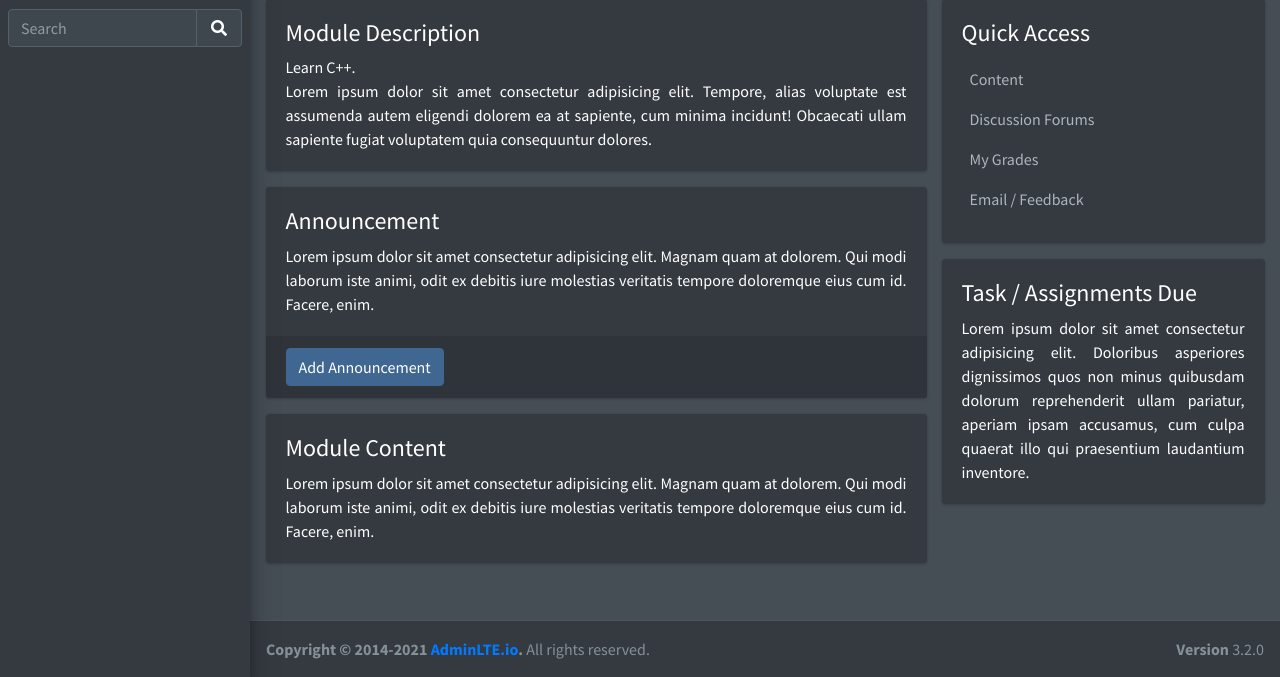
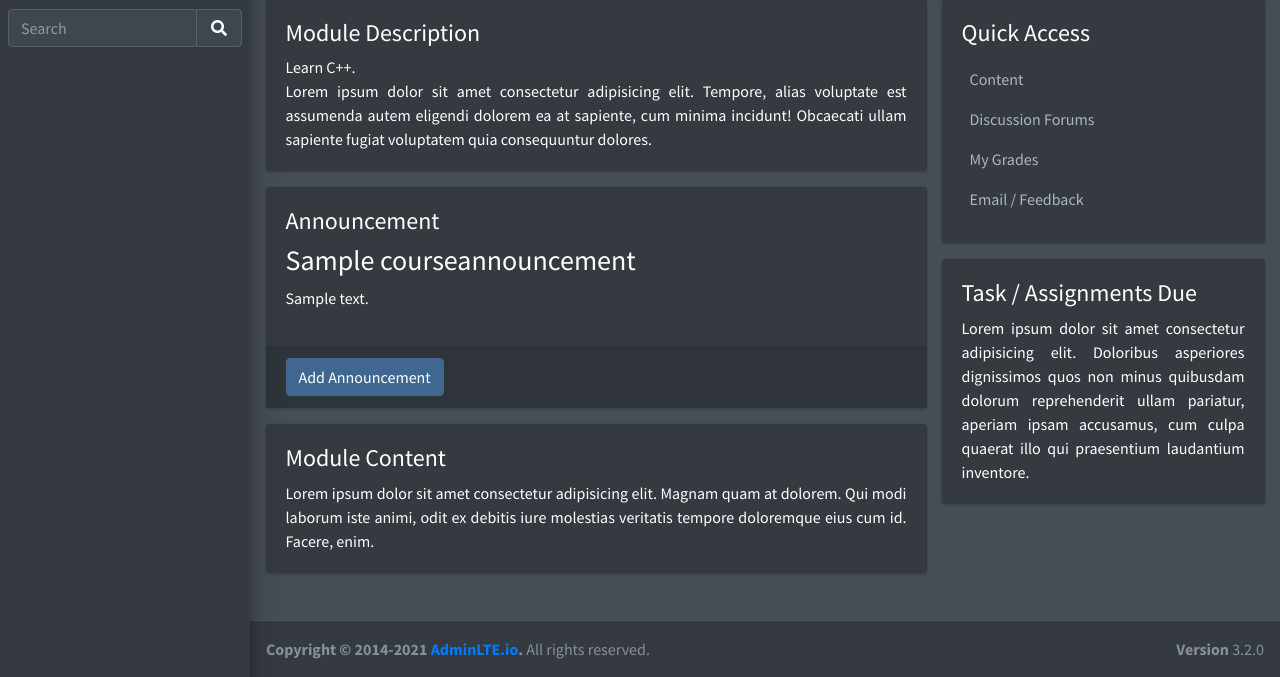
Before and after one commit to AlvisNgo/genlms, a Django app: page /student/course/1 in a window 1280 px wide. Shown: the part 123-800 px from the top of the page. Run offline with Django 5.2, Linux system fonts and the light colour scheme; data comes from the database, SQL or seed files in the repository; tables that the repository leaves empty hold one stand-in row (values such as "Sample post"); parts of the project's set-up code (start-up, migrations or seed data) failed here and were passed over; some libraries are stand-ins or nearby versions.

Commit message:
Announcement update to latest
Show latest anouncements, if table is populated. else, a default "no anouncement" is shown

Files changes:

view.py
def student_course_info()
added: courseAnnouncement_info

course.html
line36 - 46

```diff
--- a/lms/templates/course.html
+++ b/lms/templates/course.html
@@ -36,10 +36,14 @@
         <div class="card">
           <div class="card-body">
             <h4>Announcement</h4>
-            <p class="mt-0 mb-0 text-justify">
-              Lorem ipsum dolor sit amet consectetur adipisicing elit. Magnam
-              quam at dolorem. Qui modi laborum iste animi, odit ex debitis iure
-              molestias veritatis tempore doloremque eius cum id. Facere, enim.
+            {% if courseAnnouncement_info%}
+            <h3>{{ courseAnnouncement_info.title }}</h3>
+            <p class="latest-anouncement">
+              {{ courseAnnouncement_info.content }}
+              {% else %}
+              No Anouncements
+              {% endif %}
+
             </p>
           </div>
 
--- a/lms/views.py
+++ b/lms/views.py
@@ -45,10 +45,20 @@ def student_dashboard(request):
 
 
 def student_course_info(request, id):
-    context = {}
+
     # Get enrolled course corresponding course id, then get course details
     course_info = Course.objects.filter(pk=id).values()
-    context['course_info'] = course_info
+
+    try:
+        courseAnnouncement_info = CourseAnnouncement.objects.latest( "created_at", "updated_at")
+    except:
+        courseAnnouncement_info = None
+
+
+    context = {
+        'course_info':course_info,
+        'courseAnnouncement_info':courseAnnouncement_info,
+        }
     print(context)
     return render(request, 'course.html', context)
 
@@ -86,6 +96,7 @@ def discussion_board(request, id):
 
 
 def announcement_add(request, id):
+
     context = {}
 
     # Check if user is admin - only admin can add new announcement
```
